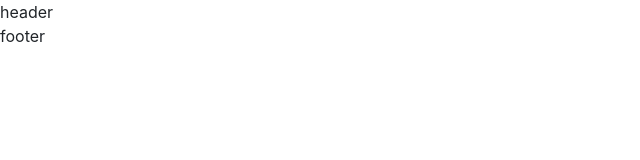
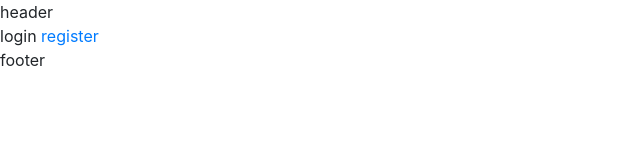
Before and after one commit to drit-group/MisProject_Nuxt, a Nuxt app: page /auth/1 in a window 1280 px wide. Before the commit this address had no page. Shown: the top 160 px of the page, without its empty margins (0-640 px from the left). Built offline with nearby package versions, Linux system fonts and the light colour scheme.

Commit message:
add login and register structure

```diff
--- /dev/null
+++ b/components/auth/login.vue
@@ -0,0 +1,26 @@
+<template>
+  <div>
+    login
+    <nuxt-link :to="{name:'auth-componentName' , params:{componentName : 'register'}}">
+      register
+    </nuxt-link>
+  </div>
+</template>
+
+<script lang="ts">
+
+import Vue from 'vue'
+
+export default Vue.extend({
+  name: "LoginComp",
+  methods: {
+    changeComp(): void {
+      this.$emit('changeComp', 'register')
+    }
+  }
+})
+</script>
+
+<style scoped>
+
+</style>
--- /dev/null
+++ b/components/auth/register.vue
@@ -0,0 +1,21 @@
+<template>
+  <div>
+    register
+    <nuxt-link :to="{name:'auth-componentName' , params:{componentName : 'login'}}">
+      login
+    </nuxt-link>
+  </div>
+</template>
+
+<script lang="ts">
+
+import Vue from 'vue'
+
+export default Vue.extend({
+  name: "RegisterComp",
+})
+</script>
+
+<style scoped>
+
+</style>
--- /dev/null
+++ b/pages/auth/_componentName.vue
@@ -0,0 +1,33 @@
+<template>
+  <div>
+    <Component :is="compName"/>
+  </div>
+</template>
+
+<script lang="ts">
+
+import Vue from 'vue'
+import register from "~/components/auth/register.vue";
+import login from "~/components/auth/login.vue";
+
+type AuthType = 'register' | 'login'
+
+export default Vue.extend({
+  name: "ComponentName",
+  components: {register, login},
+  computed: {
+    compName(): AuthType{
+      if(this.$route.params.componentName === 'register') {
+      return 'register'
+    } else {
+      return 'login'
+    }
+  }
+}
+
+})
+</script>
+
+<style scoped>
+
+</style>
```
